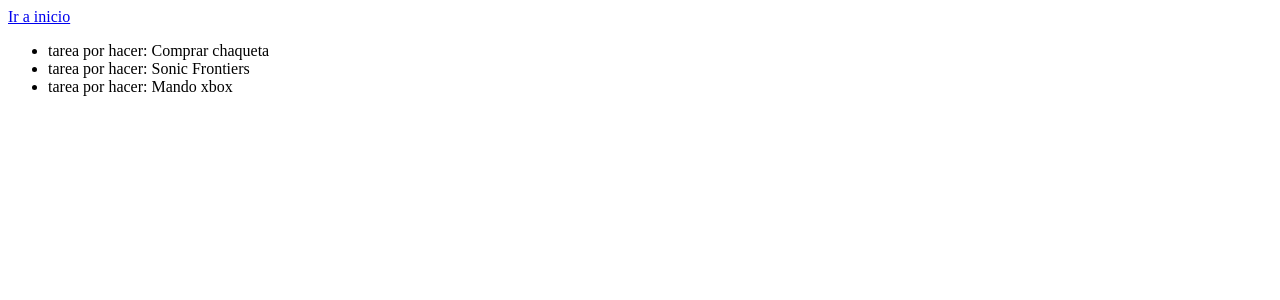
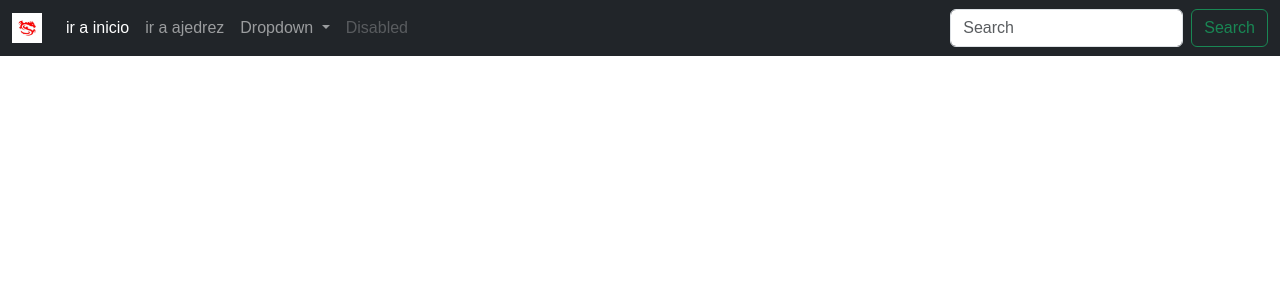
Before and after one commit to Samuel0322M/Python-FlasK, a Flask app: page /hello in a window 1280 px wide. Shown: the top 300 px of the page. Run offline with Flask 3, Linux system fonts and the light colour scheme; some libraries are stand-ins or nearby versions.

Commit message:
Clase 15

```diff
--- a/main.py
+++ b/main.py
@@ -1,10 +1,25 @@
 #flask con f minuscula es la extension, Flask es la clase que nos permite crear instancias de flask
-from flask import Flask, request, make_response, redirect, render_template
+from flask import Flask, request, make_response, redirect, render_template, abort
+from flask_bootstrap import Bootstrap5
 
 #crear una nueva instancia de flask declaramos una variable llamada app y mandar llamar la clase flask para crear una nueva instancia
 app = Flask(__name__)
+#de esta forma se inicializa bootstrap
+Bootstrap = Bootstrap5(app)
 app.debug = "true"
 todos = ["Comprar chaqueta", "Sonic Frontiers", "Mando xbox"]
+
+@app.route('/error')
+def internal_error():
+    abort(500)
+
+@app.errorhandler(500)
+def system_error(error):
+    return render_template('error.html', error=error)
+
+@app.errorhandler(404)
+def not_found(error):
+    return render_template('404.html', error=error)
 
 @app.route("/")
 def index():
--- a/requirements.txt
+++ b/requirements.txt
@@ -1 +1,2 @@
-flask
+Flask==2.3.3
+bootstrap-flask==2.2.0
--- /dev/null
+++ b/static/Style/style.css
@@ -0,0 +1,7 @@
+html * {
+    font-family: Arial, Helvetica, sans-serif;
+}
+
+img {
+    max-width: 30px;
+}
--- a/templates/base.html
+++ b/templates/base.html
@@ -1,11 +1,32 @@
-<!DOCTYPE html>
+<!doctype html>
 <html lang="en">
-<head>
-    <meta charset="UTF-8">
-    <meta name="viewport" content="width=device-width, initial-scale=1.0">
-    <title>{% block title %} Flask Platzi | {% endblock %} </title>
-</head>
-<body>
-    {% block body %}  {% endblock %}
-</body>
+  <head>
+    <!-- Required meta tags -->
+    <meta charset="utf-8">
+    <meta name="viewport" content="width=device-width, initial-scale=1, shrink-to-fit=no">
+
+    {% block styles %}
+        <!-- Bootstrap CSS -->
+        {{ bootstrap.load_css() }}
+    {% endblock %}
+
+    <title>
+        {% block title %}Flask Platzi |{% endblock %}
+    </title>
+    <link rel="stylesheet" href="{{ url_for('static', filename='Style/style.css') }}">
+
+    {% block head_extras %}{% endblock %}
+  </head>
+  <body>
+    {% block navbar %}
+        {% include "navbar.html" %}
+    {% endblock %}
+
+    {% block content %}{% endblock %}
+
+    {% block scripts %}
+        <!-- Optional JavaScript -->
+        {{ bootstrap.load_js() }}
+    {% endblock %}
+  </body>
 </html>
--- /dev/null
+++ b/templates/navbar.html
@@ -0,0 +1,45 @@
+<!--
+<nav>
+    <ul>
+        <img src="{{ url_for ('static', filename= '/images/logo.jpg')}}", alt="fondo">
+        <li><a href=" {{ url_for('index') }}"> ir a inicio</a></li>
+        <li><a href="https://www.chess.com/home" target="_blank">ir a ajedrez</a></li>
+    </ul>
+</nav>
+-->
+<nav class="navbar navbar-expand-lg navbar-dark bg-dark">
+    <div class="container-fluid">
+        <img class="navbar-brand" src="{{ url_for('static', filename='/images/logo.jpg')}}" alt="fondo">
+        <button class="navbar-toggler" type="button" data-bs-toggle="collapse" data-bs-target="#navbarSupportedContent" aria-controls="navbarSupportedContent" aria-expanded="false" aria-label="Toggle navigation">
+            <span class="navbar-toggler-icon"></span>
+        </button>
+        <div class="collapse navbar-collapse" id="navbarSupportedContent">
+            <ul class="navbar-nav me-auto mb-2 mb-lg-0">
+                <li class="nav-item">
+                    <a class="nav-link active" aria-current="page" href="{{ url_for('index') }}">ir a inicio</a>
+                </li>
+                <li class="nav-item">
+                    <a class="nav-link" href="https://www.chess.com/home" target="_blank">ir a ajedrez</a>
+                </li>
+                <li class="nav-item dropdown">
+                    <a class="nav-link dropdown-toggle" href="" role="button" data-bs-toggle="dropdown" aria-expanded="false">
+                        Dropdown
+                    </a>
+                    <ul class="dropdown-menu">
+                        <li><a class="dropdown-item" href="#">Action</a></li>
+                        <li><a class="dropdown-item" href="#">Another action</a></li>
+                        <li><hr class="dropdown-divider"></li>
+                        <li><a class="dropdown-item" href="#">Something else here</a></li>
+                    </ul>
+                </li>
+                <li class="nav-item">
+                    <a class="nav-link disabled" aria-disabled="true">Disabled</a>
+                </li>
+            </ul>
+            <form class="d-flex" role="search">
+                <input class="form-control me-2" type="search" placeholder="Search" aria-label="Search">
+                <button class="btn btn-outline-success" type="submit">Search</button>
+            </form>
+        </div>
+    </div>
+</nav>
```
Also changed, not shown: templates/404.html (added, +12 -0 lines), templates/error.html (added, +11 -0 lines), static/Images/logo.jpg (added), 2 other files.
